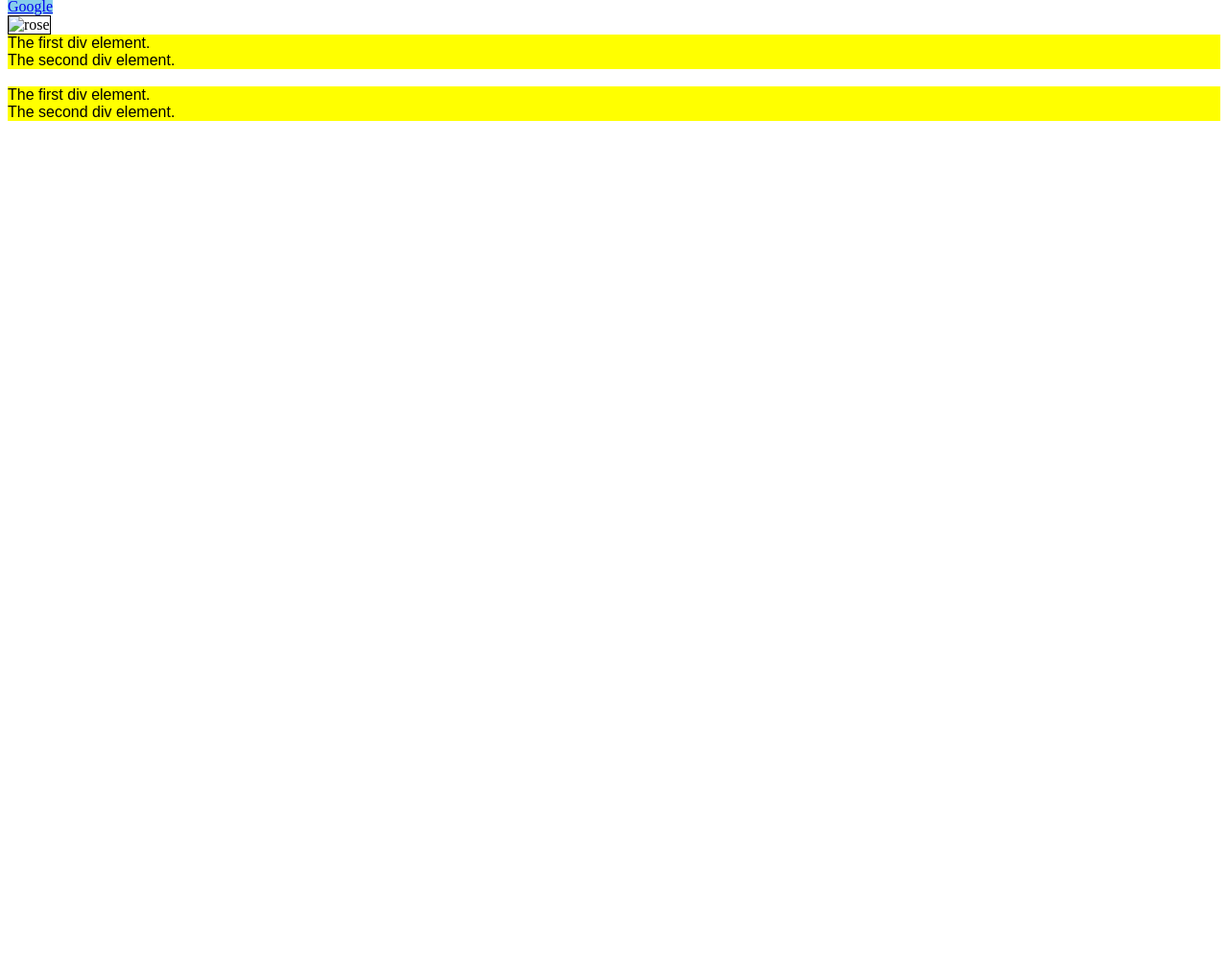
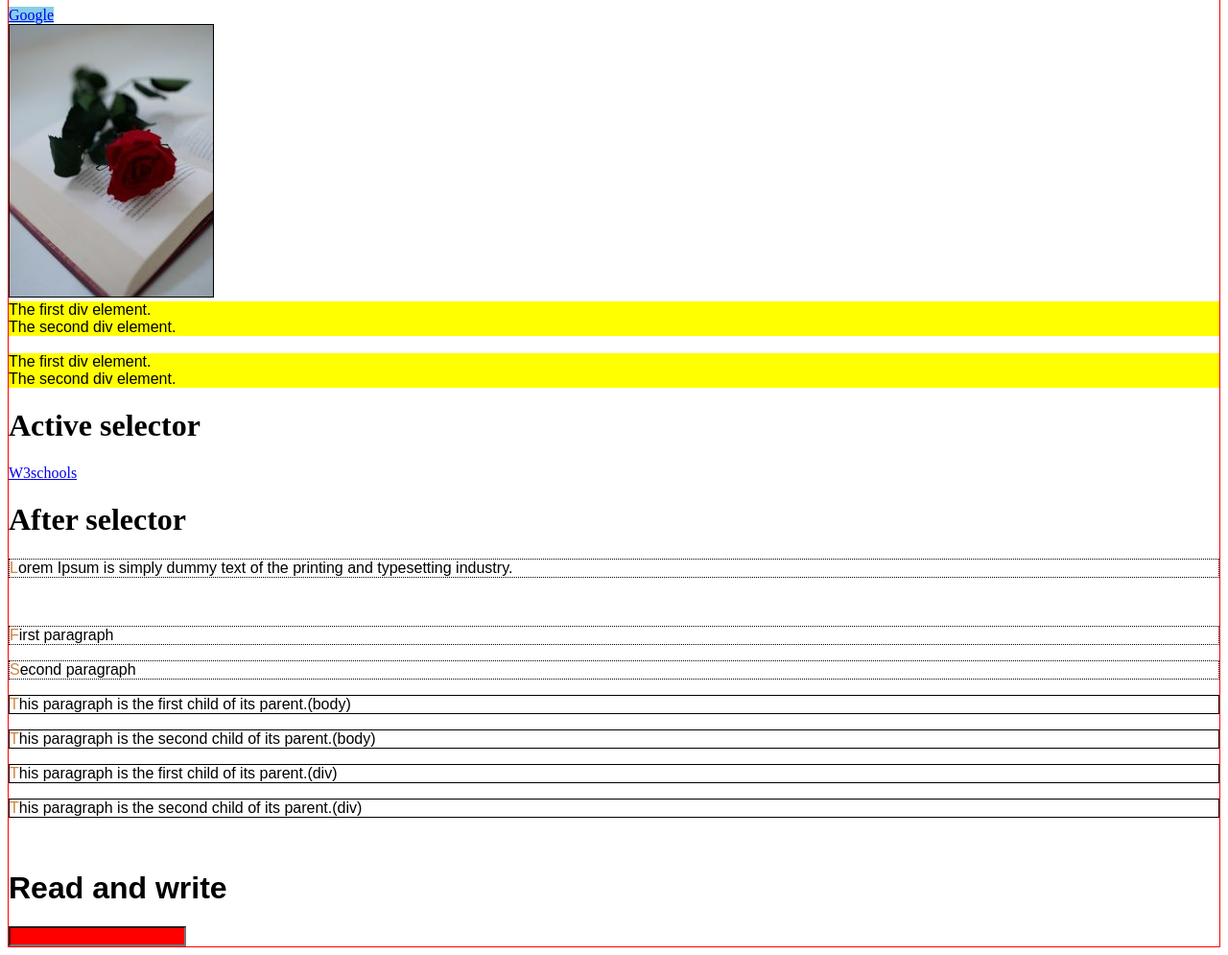
Before and after one commit to Nusrat-Tania/homework06, a plain HTML site: page index.html in a window 1280 px wide. Shown: the part 598-1593 px from the top of the page at 96% size. Before the commit the page ends 800 px from the top, so only its background shows below. Drawn offline with Linux system fonts and the light colour scheme; files that its build step writes are made by us from their sources.

Commit message:
Add files via upload

```diff
--- /dev/null
+++ b/css/style.css
@@ -0,0 +1,80 @@
+/*class id*/
+body{
+	border: 1px solid red;
+}
+*{
+	/*&background-color: lightcyan;*/
+
+}
+.intro {
+	font-size: 20px;
+
+}
+	#hometown{
+	color:#C66C27 ;
+	background-color: white;
+	border: 1px solid;
+}
+ .extra_i{
+	background-color: aqua;
+}
+p{
+	border: 1px dotted;
+}
+p.intro1{
+	border: 1px dashed;
+}
+div,p{
+	font-family: sans-serif;
+}
+div p{
+	border:1px solid;
+}
+div > p{
+	border: 1px solid;
+}
+div+p{
+	border:1px solid;
+}
+p ~ ul{
+	background-color: beige;
+
+}
+a[target]{
+	background-color: skyblue;
+}
+[title~="rose"]{
+	border: 1px solid;
+}
+div[class^="test"]{
+	background-color: #ffff00;
+}
+div[class$="test"]{
+	background-color:#ffff00 ;
+}
+a:active{
+	background-color: yellowgreen;
+}
+a:visited{
+	color: blue;
+}
+/*p::after{
+	content: "-Lorem ipsum";
+}*/
+/*p::before{
+	content: "Read This-";
+}*/
+
+/*p:first-child{
+	background-color: red;
+}*/
+p::first-letter{
+	font-size: 100%;
+	color: peru;
+}
+input:valid{
+	background-color: yellow;
+}
+input:read-write{
+	background-color: red
+}
--- a/index.html
+++ b/index.html
@@ -3,7 +3,7 @@
 <head>
 	<meta charset="utf-8">
 	<meta name="viewport" content="width=device-width,initial-scale=0.1">
-	<title>Selector</title>
+	<title>Project</title>
 	<link rel="stylesheet"  href="css/style.css">
 	<body>
 		<!--class id start-->
@@ -49,13 +49,29 @@
 		<br>
 		<div class="test">The first div element.</div>
 		<div class="test_bd">The second div element.</div>
+		<!--active-->
+		<h1>Active selector</h1>
+		<a href="https://www.w3schools.com/">W3schools</a>
+		<!--after-->
+		<h1> After selector</h1>
+		<p>Lorem Ipsum is simply dummy text of the printing and typesetting industry.</p>
+
+		<br>
+		<p>First paragraph</p>
+		<p>Second paragraph</p>
+		<!--first child-->
+		<div>
+			<p>This paragraph is the first child of its parent.(body)</p>
+			<p>This paragraph is the second child of its parent.(body)</p>
 
 
-
-
-
-
-
+		<div>
+			<p>This paragraph is the first child of its parent.(div)</p>
+			<p>This paragraph is the second child of its parent.(div)</p>
+		</div>
+		<br>
+		<h1>Read and write</h1>
+		<input type="email" name="support1200@gmail.com">
 
 </body>
 
```
Also changed, not shown: images/flower.jpg (added).
